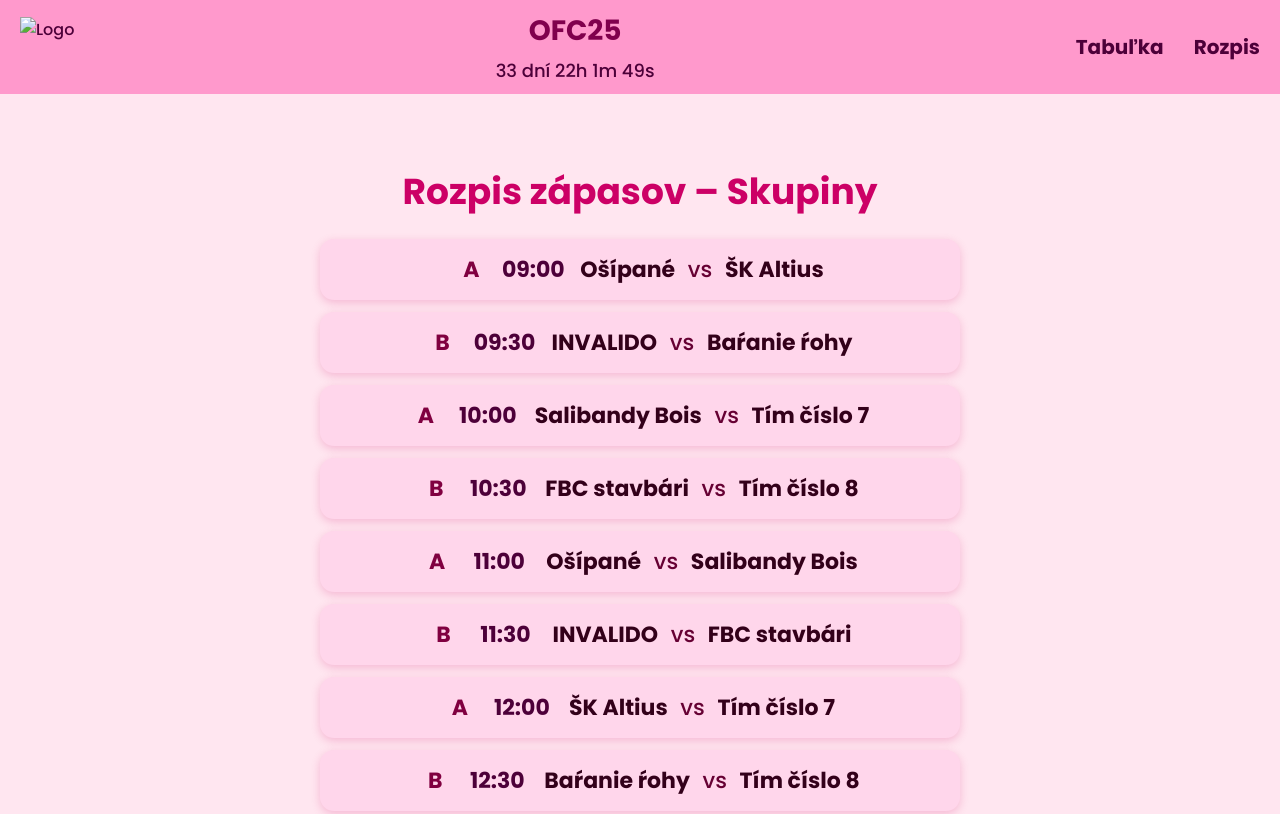
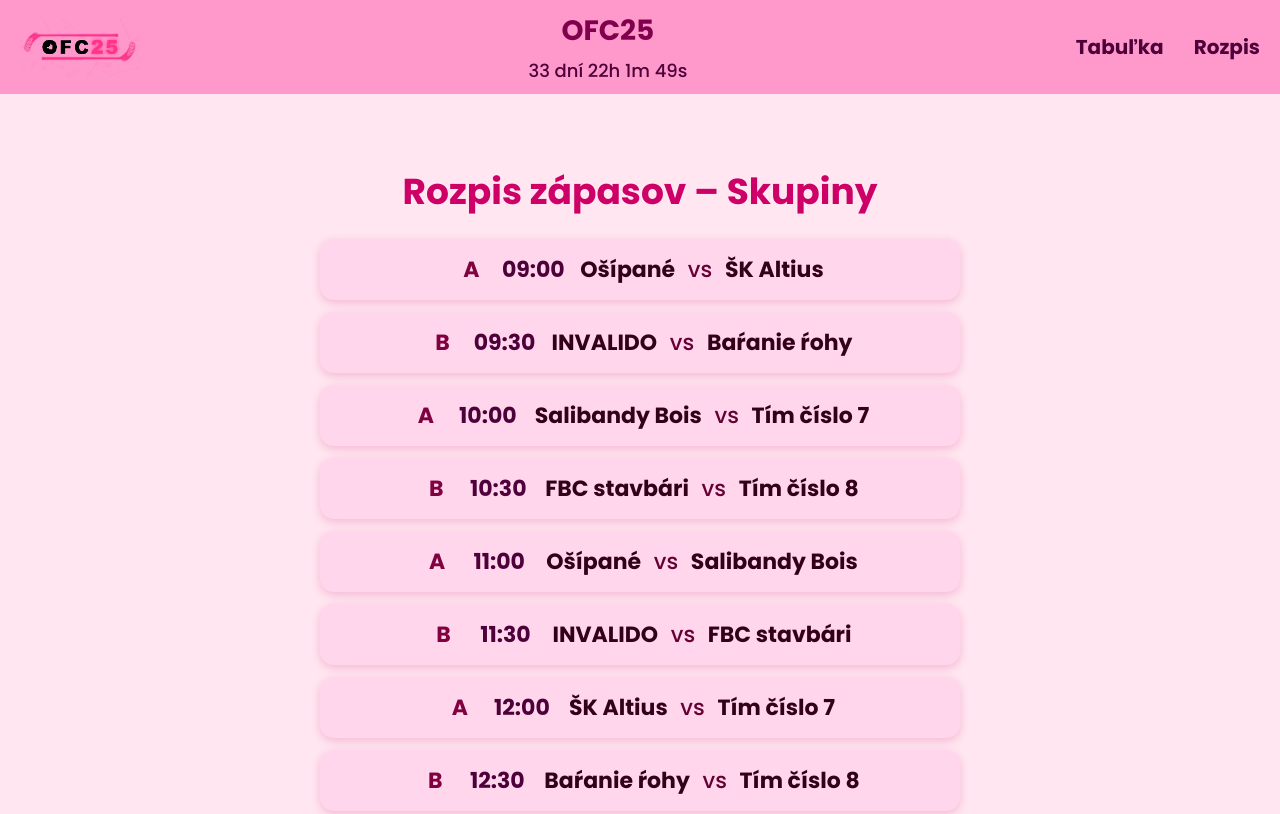
Before and after one commit to admbky/OFC-Rozpis, a plain HTML site: page rozpis.html in a window 1280 px wide. Shown: the top 814 px of the page. Drawn offline with Linux system fonts and the light colour scheme.

Commit message:
Update rozpis.html

```diff
--- a/rozpis.html
+++ b/rozpis.html
@@ -117,7 +117,7 @@
 </head>
 <body>
   <header>
-    <img src="\Users\vbabc\Desktop\ADAM projekty\OFC25\LOGO.webp" alt="Logo">
+    <img src="obrazok\LOGO.webp" alt="Logo">
     <div class="countdown-container">
       <div class="countdown-title">OFC25</div>
       <div class="countdown-time" id="countdown">Načítavam odpočítavanie...</div>
```
